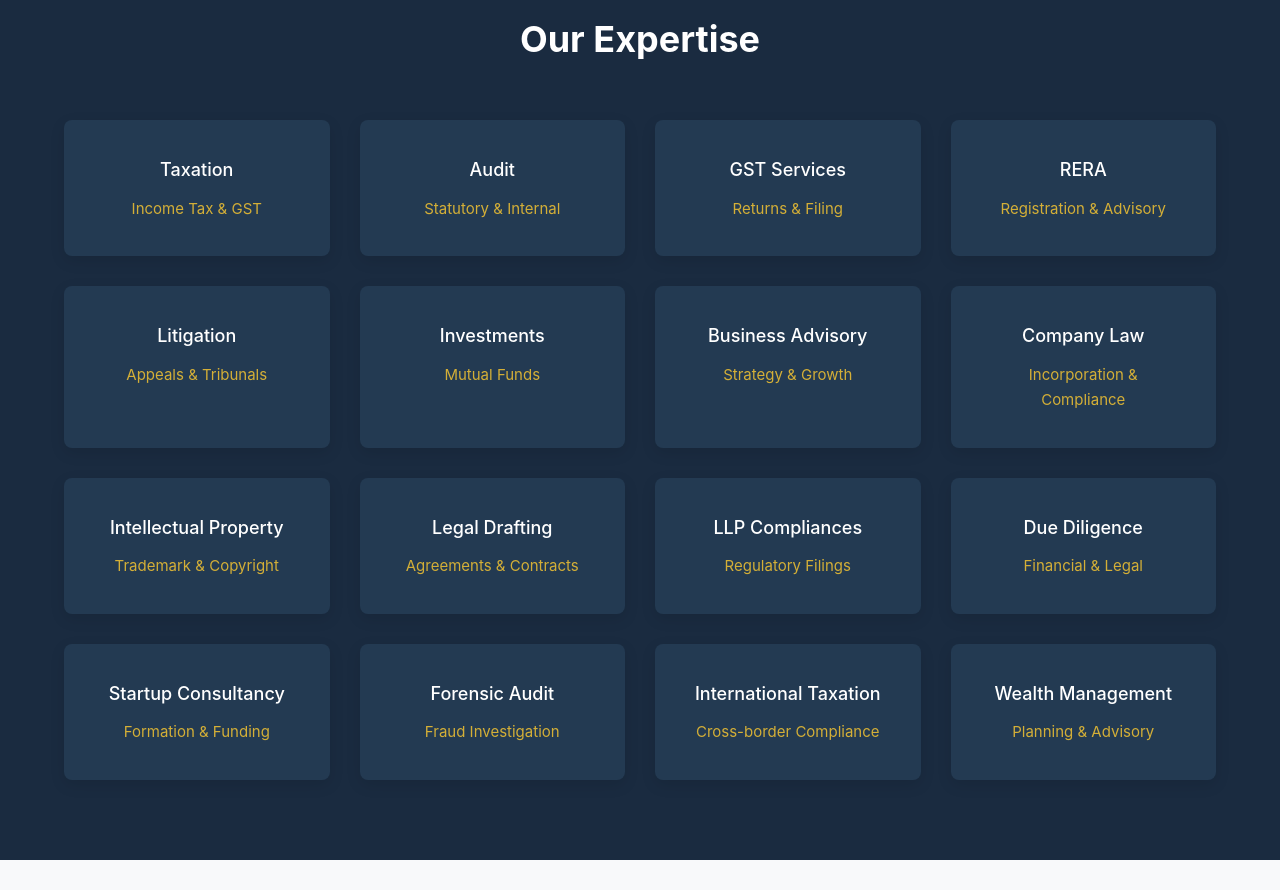
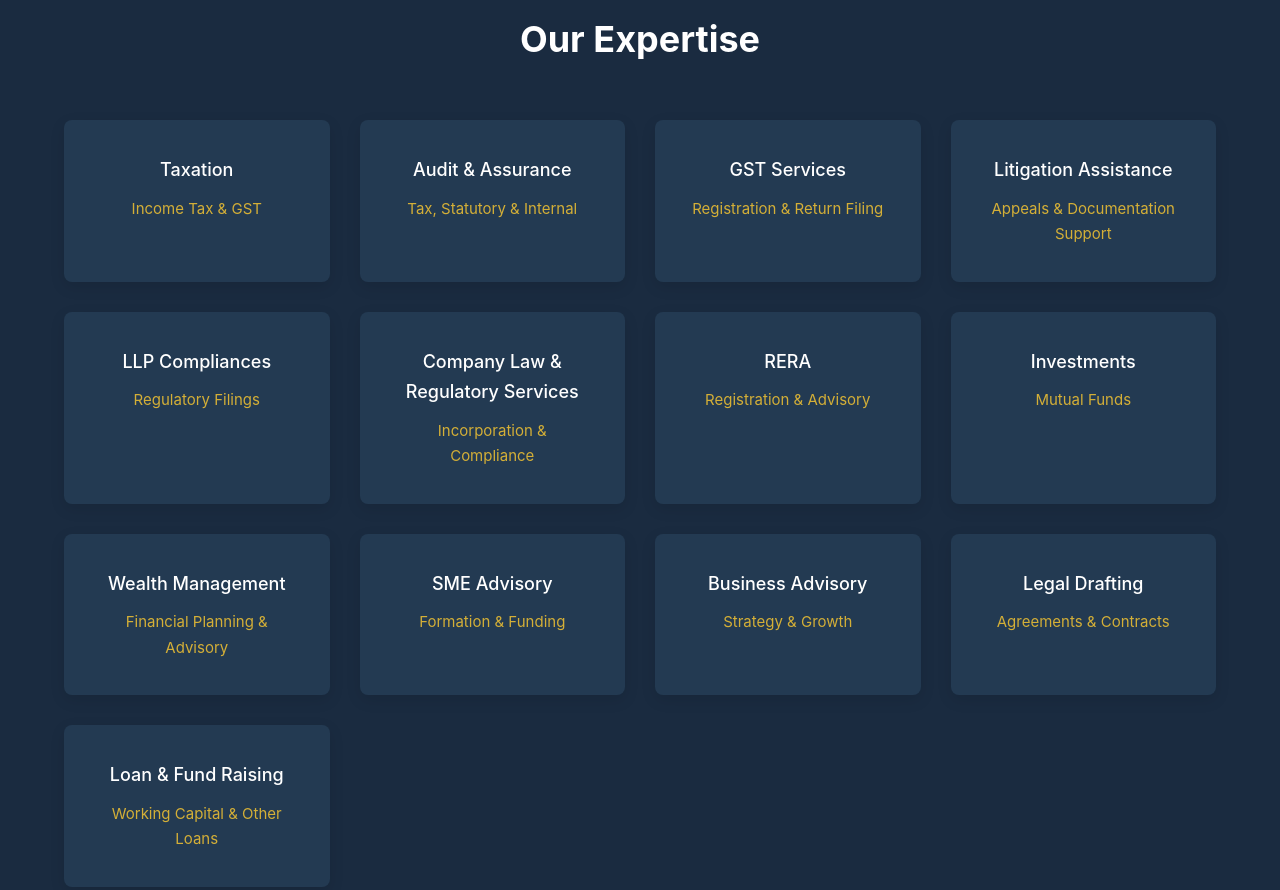
Before and after one commit to kanabarconsulatancy/kanabar-consulatancy, a plain HTML site: page index.html in a window 1280 px wide. Shown: the part 1400-2290 px from the top of the page. Drawn offline with nearby package versions, Linux system fonts and the light colour scheme.

Commit message:
Update index.html And the sequence of the cards

```diff
--- a/index.html
+++ b/index.html
@@ -880,21 +880,18 @@
       <h2>Our Expertise</h2>
       <div class="expertise-grid">
         <div class="expertise-card">Taxation<span>Income Tax & GST</span></div>
-        <div class="expertise-card">Audit<span>Statutory & Internal</span></div>
-        <div class="expertise-card">GST Services<span>Returns & Filing</span></div>
+        <div class="expertise-card">Audit & Assurance<span>Tax, Statutory & Internal</span></div>
+        <div class="expertise-card">GST Services<span>Registration & Return Filing</span></div>
+        <div class="expertise-card">Litigation Assistance<span>Appeals & Documentation Support</span></div>
+        <div class="expertise-card">LLP Compliances<span>Regulatory Filings</span></div>
+        <div class="expertise-card">Company Law & Regulatory Services<span>Incorporation & Compliance</span></div>
         <div class="expertise-card">RERA<span>Registration & Advisory</span></div>
-        <div class="expertise-card">Litigation<span>Appeals & Tribunals</span></div>
         <div class="expertise-card">Investments<span>Mutual Funds</span></div>
+        <div class="expertise-card">Wealth Management<span>Financial Planning & Advisory</span></div>
+        <div class="expertise-card">SME Advisory<span>Formation & Funding</span></div>
         <div class="expertise-card">Business Advisory<span>Strategy & Growth</span></div>
-        <div class="expertise-card">Company Law<span>Incorporation & Compliance</span></div>
-        <div class="expertise-card">Intellectual Property<span>Trademark & Copyright</span></div>
         <div class="expertise-card">Legal Drafting<span>Agreements & Contracts</span></div>
-        <div class="expertise-card">LLP Compliances<span>Regulatory Filings</span></div>
-        <div class="expertise-card">Due Diligence<span>Financial & Legal</span></div>
-        <div class="expertise-card">Startup Consultancy<span>Formation & Funding</span></div>
-        <div class="expertise-card">Forensic Audit<span>Fraud Investigation</span></div>
-        <div class="expertise-card">International Taxation<span>Cross-border Compliance</span></div>
-        <div class="expertise-card">Wealth Management<span>Planning & Advisory</span></div>
+        <div class="expertise-card">Loan & Fund Raising<span>Working Capital & Other Loans</span></div>
       </div>
     </div>
   </section>
@@ -932,7 +929,7 @@
           <h3>NiSM Series V-A</h3>
           <p class="cert-title">Mutual Fund Distributors Certification</p>
           <p><strong>Issued By:</strong> National Institute of Securities Markets (NISM)</p>
-          <p><strong>Registration No:</strong> NISM-202100165156</p>
+
         </div>
         <!-- Certificate 2 -->
         <div class="certificate-card">
@@ -1094,4 +1091,5 @@
 
 </body>
 
+
 </html>
```
